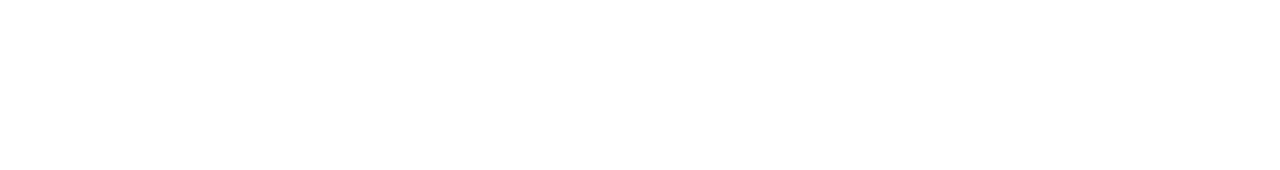
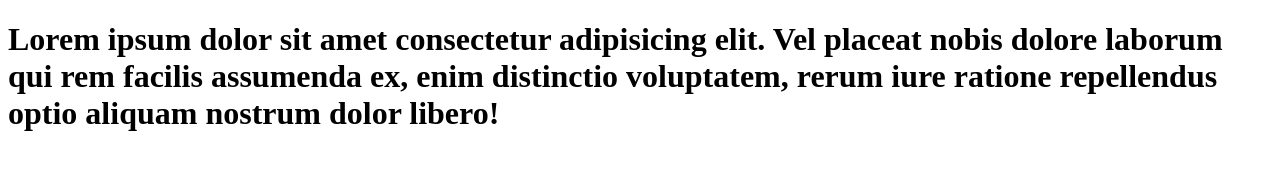
Before and after one commit to muhammed-123456/gitpractice, a plain HTML site: page pages/index.html in a window 1280 px wide. Drawn offline with Linux system fonts and the light colour scheme.

Commit message:
Update index.html

```diff
--- a/pages/index.html
+++ b/pages/index.html
@@ -6,6 +6,6 @@
     <titleabout git</title>
 </head>
 <body>
-
+    <h1>Lorem ipsum dolor sit amet consectetur adipisicing elit. Vel placeat nobis dolore laborum qui rem facilis assumenda ex, enim distinctio voluptatem, rerum iure ratione repellendus optio aliquam nostrum dolor libero!</h1>
 </body>
 </html>
```
